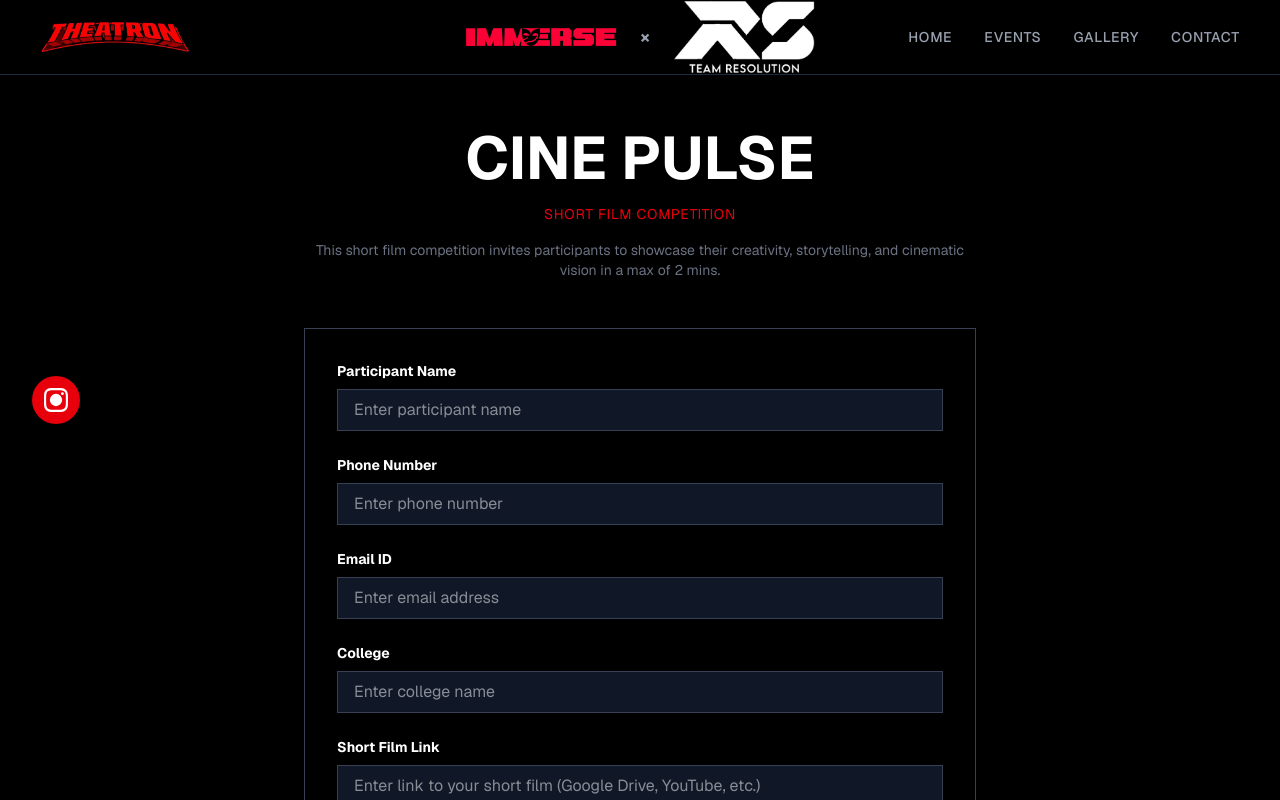
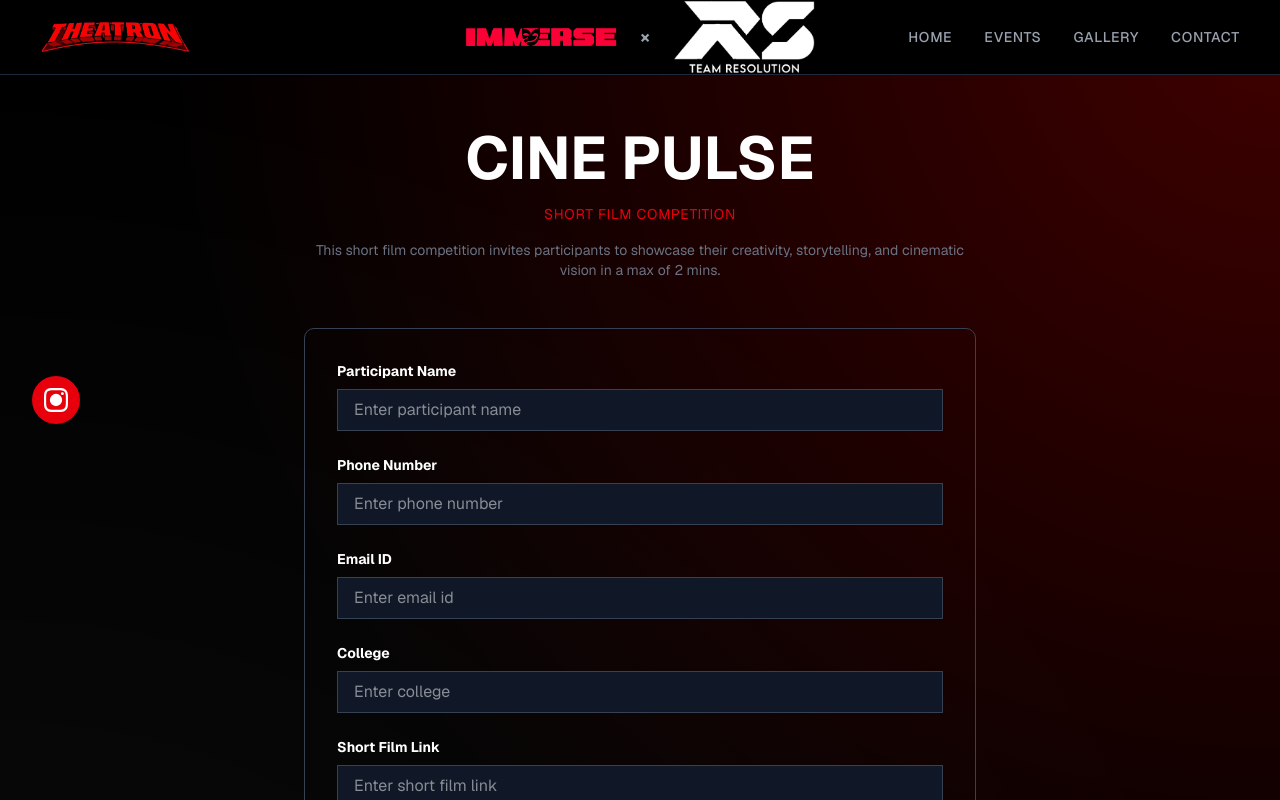
Before and after one commit to Club-Asymmetric/Theatron_Frontend, a Next.js app: page /registration/cineplus in a window 1280 px wide. Shown: the top 800 px of the page. Built offline with nearby package versions, Linux system fonts and the light colour scheme.

Commit message:
cineplus

```diff
--- a/src/app/registration/cineplus/page.jsx
+++ b/src/app/registration/cineplus/page.jsx
@@ -10,199 +10,109 @@ export default function CinePulseRegistration() {
     phone: "",
     email: "",
     college: "",
-    short_flim_link: ""
+    short_flim_link: "",
   })
   const [isSubmitting, setIsSubmitting] = useState(false)
-  const [submitStatus, setSubmitStatus] = useState(null)
+  const [errorMsg, setErrorMsg] = useState(null)
 
-  const handleInputChange = (e) => {
-    setFormData({
-      ...formData,
-      [e.target.name]: e.target.value
-    })
-  }
+  const handleInputChange = (e) =>
+    setFormData({ ...formData, [e.target.name]: e.target.value })
 
-  const loadRazorpayScript = () => {
-    return new Promise((resolve) => {
-      const script = document.createElement("script")
-      script.src = "https://checkout.razorpay.com/v1/checkout.js"
-      script.onload = () => resolve(true)
-      script.onerror = () => resolve(false)
-      document.body.appendChild(script)
-    })
-  }
-
-  const handleSubmit = async (e) => {
+  const handlePayment = async (e) => {
     e.preventDefault()
     setIsSubmitting(true)
-    setSubmitStatus(null)
-
-    const res = await loadRazorpayScript()
-    if (!res) {
-      alert("Failed to load Razorpay SDK")
-      setIsSubmitting(false)
-      return
-    }
+    setErrorMsg(null)
 
     try {
-      // Create Razorpay order from your backend
-      const orderRes = await fetch(`${process.env.NEXT_PUBLIC_API_BASE_URL}/payment/create-order`, {
-        method: "POST",
-        headers: { "Content-Type": "application/json" },
-        body: JSON.stringify({
-          amount: 150,
+      // Prepare query params for payment redirect
+      const params = new URLSearchParams({
+        event: "cinepulse",
+        name: formData.name,
+        phone: formData.phone,
+        email: formData.email,
+        college: formData.college,
+        short_flim_link: formData.short_flim_link,
+        amount: 149,
         currency: "INR",
         receipt: `cinepulse_${Date.now()}`,
-          event: "Cine Pulse"
-        }),
-      })
+        redirect: "https://theatron-nu.vercel.app/success",
+      }).toString()
 
-      const data = await orderRes.json()
-      if (!data.id) throw new Error("Order creation failed")
-
-      const options = {
-        key: process.env.NEXT_PUBLIC_RAZORPAY_KEY_ID,
-        amount: data.amount,
-        currency: data.currency,
-        name: "Cine Pulse Registration",
-        description: "Short Film Competition",
-        order_id: data.id,
-        handler: async function (response) {
-          try {
-            // After successful payment, store registration in backend
-            const registerRes = await fetch(`${process.env.NEXT_PUBLIC_API_BASE_URL}/register/solo/cine-pulse`, {
-              method: "POST",
-              headers: { "Content-Type": "application/json" },
-              body: JSON.stringify(formData),
-            })
-
-            if (registerRes.ok) {
-              setSubmitStatus("success")
-              setFormData({ name: "", phone: "", email: "", college: "", short_flim_link: "" })
-            } else {
-              setSubmitStatus("error")
-            }
-          } catch (error) {
-            console.error("Registration failed after payment:", error)
-            setSubmitStatus("error")
-          }
-        },
-        prefill: {
-          name: formData.name,
-          email: formData.email,
-          contact: formData.phone
-        },
-        theme: { color: "#ef4444" }
-      }
-
-      const rzp = new window.Razorpay(options)
-      rzp.open()
-    } catch (error) {
-      console.error("Error initiating payment:", error)
-      setSubmitStatus("error")
+      // Redirect to payment handler
+      window.location.href = `https://farhansohail07.github.io/Project-/payment.html?${params}`
+    } catch (err) {
+      console.error(err)
+      setErrorMsg("Something went wrong while starting payment.")
     } finally {
       setIsSubmitting(false)
     }
   }
 
   return (
-    <main className="bg-black text-white min-h-screen">
+    <main className="bg-black text-white min-h-screen relative">
+      <div className="absolute inset-0 bg-[radial-gradient(circle_at_top_right,rgba(255,0,0,0.25),transparent_60%)] pointer-events-none"></div>
+      <div className="absolute inset-0 bg-[radial-gradient(circle_at_bottom_left,rgba(255,255,255,0.05),transparent_70%)] pointer-events-none"></div>
+
       <Navigation />
       <Sidebar />
 
-      <section className="pt-32 pb-20 px-8">
+      <section className="pt-32 pb-20 px-8 relative">
         <div className="max-w-2xl mx-auto">
           <div className="text-center mb-12">
             <h1 className="text-6xl font-bold mb-4">CINE PULSE</h1>
-            <p className="text-red-600 text-sm tracking-wider mb-4">SHORT FILM COMPETITION</p>
+            <p className="text-red-600 text-sm tracking-wider mb-4">
+              SHORT FILM COMPETITION
+            </p>
             <p className="text-gray-500 text-sm">
               This short film competition invites participants to showcase their creativity, storytelling, and cinematic vision in a max of 2 mins.
             </p>
           </div>
 
-          <div className="border border-gray-700 p-8">
-            {submitStatus === "success" && (
-              <div className="mb-6 p-4 bg-green-900 border border-green-600 text-green-200 rounded">
-                Registration successful! You will receive a confirmation email shortly.
+          <div className="border border-gray-700 p-8 rounded-lg">
+            {errorMsg && (
+              <div className="mb-6 p-4 bg-red-900 border border-red-600 text-red-200 rounded">
+                {errorMsg}
               </div>
             )}
-            {submitStatus === "error" && (
-              <div className="mb-6 p-4 bg-red-900 border border-red-600 text-red-200 rounded">
-                Registration failed. Please try again.
-              </div>
-            )}
-            <form className="space-y-6" onSubmit={handleSubmit}>
-              <div>
-                <label className="block text-sm font-bold mb-2">Participant Name</label>
+
+            <form className="space-y-6" onSubmit={handlePayment}>
+              {[
+                { label: "Participant Name", name: "name" },
+                { label: "Phone Number", name: "phone" },
+                { label: "Email ID", name: "email" },
+                { label: "College", name: "college" },
+                { label: "Short Film Link", name: "short_flim_link" },
+              ].map((field) => (
+                <div key={field.name}>
+                  <label className="block text-sm font-bold mb-2">{field.label}</label>
                   <input
-                  type="text"
-                  name="name"
-                  value={formData.name}
+                    type={
+                      field.name === "email"
+                        ? "email"
+                        : field.name === "phone"
+                        ? "tel"
+                        : field.name === "short_flim_link"
+                        ? "url"
+                        : "text"
+                    }
+                    name={field.name}
+                    value={formData[field.name]}
                     onChange={handleInputChange}
                     className="w-full bg-gray-900 border border-gray-700 px-4 py-2 text-white focus:border-red-600 focus:outline-none transition"
-                  placeholder="Enter participant name"
+                    placeholder={`Enter ${field.label.toLowerCase()}`}
                     required
                   />
+                  {field.name === "short_flim_link" && (
+                    <p className="text-xs text-gray-500 mt-1">
+                      Please ensure your link is publicly accessible (YouTube, Drive, etc.)
+                    </p>
+                  )}
                 </div>
-
-              <div>
-                <label className="block text-sm font-bold mb-2">Phone Number</label>
-                <input
-                  type="tel"
-                  name="phone"
-                  value={formData.phone}
-                  onChange={handleInputChange}
-                  className="w-full bg-gray-900 border border-gray-700 px-4 py-2 text-white focus:border-red-600 focus:outline-none transition"
-                  placeholder="Enter phone number"
-                  required
-                />
-              </div>
-
-              <div>
-                <label className="block text-sm font-bold mb-2">Email ID</label>
-                <input
-                  type="email"
-                  name="email"
-                  value={formData.email}
-                  onChange={handleInputChange}
-                  className="w-full bg-gray-900 border border-gray-700 px-4 py-2 text-white focus:border-red-600 focus:outline-none transition"
-                  placeholder="Enter email address"
-                  required
-                />
-              </div>
-
-              <div>
-                <label className="block text-sm font-bold mb-2">College</label>
-                <input
-                  type="text"
-                  name="college"
-                  value={formData.college}
-                  onChange={handleInputChange}
-                  className="w-full bg-gray-900 border border-gray-700 px-4 py-2 text-white focus:border-red-600 focus:outline-none transition"
-                  placeholder="Enter college name"
-                  required
-                />
-              </div>
-
-              <div>
-                <label className="block text-sm font-bold mb-2">Short Film Link</label>
-                <input
-                  type="url"
-                  name="short_flim_link"
-                  value={formData.short_flim_link}
-                  onChange={handleInputChange}
-                  className="w-full bg-gray-900 border border-gray-700 px-4 py-2 text-white focus:border-red-600 focus:outline-none transition"
-                  placeholder="Enter link to your short film (Google Drive, YouTube, etc.)"
-                  required
-                />
-                <p className="text-xs text-gray-500 mt-1">
-                  Please ensure your link is publicly accessible for viewing
-                </p>
-              </div>
+              ))}
 
               <div className="border-t border-gray-700 pt-6 flex justify-between items-center">
                 <span className="text-lg font-bold">Entry Fee</span>
-                <span className="text-red-600 text-xl font-bold">₹150</span>
+                <span className="text-red-600 text-xl font-bold">₹149</span>
               </div>
 
               <button
@@ -210,7 +120,7 @@ export default function CinePulseRegistration() {
                 disabled={isSubmitting}
                 className="w-full bg-red-600 px-6 py-3 text-white font-bold hover:bg-red-700 transition disabled:opacity-50"
               >
-                {isSubmitting ? "PROCESSING..." : "REGISTER & PAY ₹150"}
+                {isSubmitting ? "PROCESSING..." : "REGISTER & PAY ₹149"}
               </button>
             </form>
           </div>
```
Lines whose indentation alone changed are shown as unchanged.
